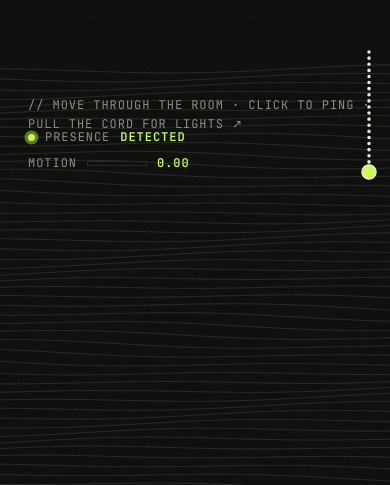
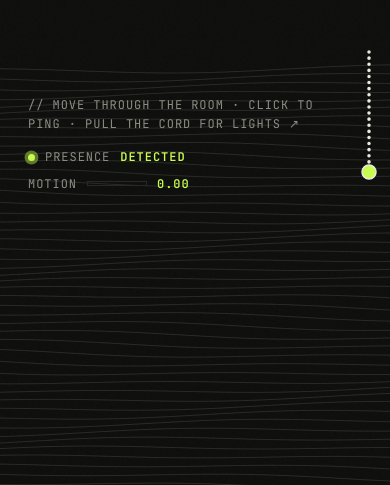
Before and after one commit to Blessonjoseph07/Blessonjoseph07.github.io, a plain HTML site: page index.html in a window 390 px wide. Shown: the top 485 px of the page. Drawn offline with Linux system fonts and the light colour scheme; animation ran at ten frames a second.

Commit message:
Fix hero hint overlapping presence readout on small screens

```diff
--- a/index.html
+++ b/index.html
@@ -55,9 +55,9 @@
   .hero h1{font:400 clamp(56px,11vw,168px)/.88 var(--serif);letter-spacing:-.02em}
   .hero h1 em{color:var(--sig)}
   .hero p.lede{max-width:520px;margin-top:28px;font-size:19px;color:var(--soft)}
-  .hint{position:absolute;top:96px;left:28px;pointer-events:none}
   /* presence readout in the hero: the page "senses" the visitor */
-  .hud{position:absolute;top:124px;left:28px;font-family:var(--mono);font-size:12px;line-height:2.2;letter-spacing:.08em;text-transform:uppercase;color:var(--mute);pointer-events:none}
+  .hero-top{position:absolute;top:96px;left:28px;right:64px;pointer-events:none}
+  .hud{margin-top:10px;font-family:var(--mono);font-size:12px;line-height:2.2;letter-spacing:.08em;text-transform:uppercase;color:var(--mute);pointer-events:none}
   .hud div{display:flex;align-items:center;gap:10px}
   .hud b{color:var(--sig);font-weight:600}
   .hud .dot{width:7px;height:7px;border-radius:50%;background:var(--sig);animation:blip 1.6s ease-out infinite}
@@ -227,10 +227,12 @@
 
 <header class="hero" id="top">
   <canvas id="csi" aria-label="Animated Wi-Fi signal: moving the pointer disturbs the subcarriers like a person walking through a room"></canvas>
-  <div class="hint mono">// move through the room · click to ping · pull the cord for lights ↗</div>
-  <div class="hud" id="hud" aria-hidden="true">
-    <div><i class="dot"></i>Presence <b id="pres">scanning…</b></div>
-    <div>Motion <span class="bar"><i id="mbar"></i></span><b id="mot">0.00</b></div>
+  <div class="hero-top">
+    <div class="hint mono">// move through the room · click to ping · pull the cord for lights ↗</div>
+    <div class="hud" id="hud" aria-hidden="true">
+      <div><i class="dot"></i>Presence <b id="pres">scanning…</b></div>
+      <div>Motion <span class="bar"><i id="mbar"></i></span><b id="mot">0.00</b></div>
+    </div>
   </div>
 
   <div class="hero-copy"><div class="wrap">
```
